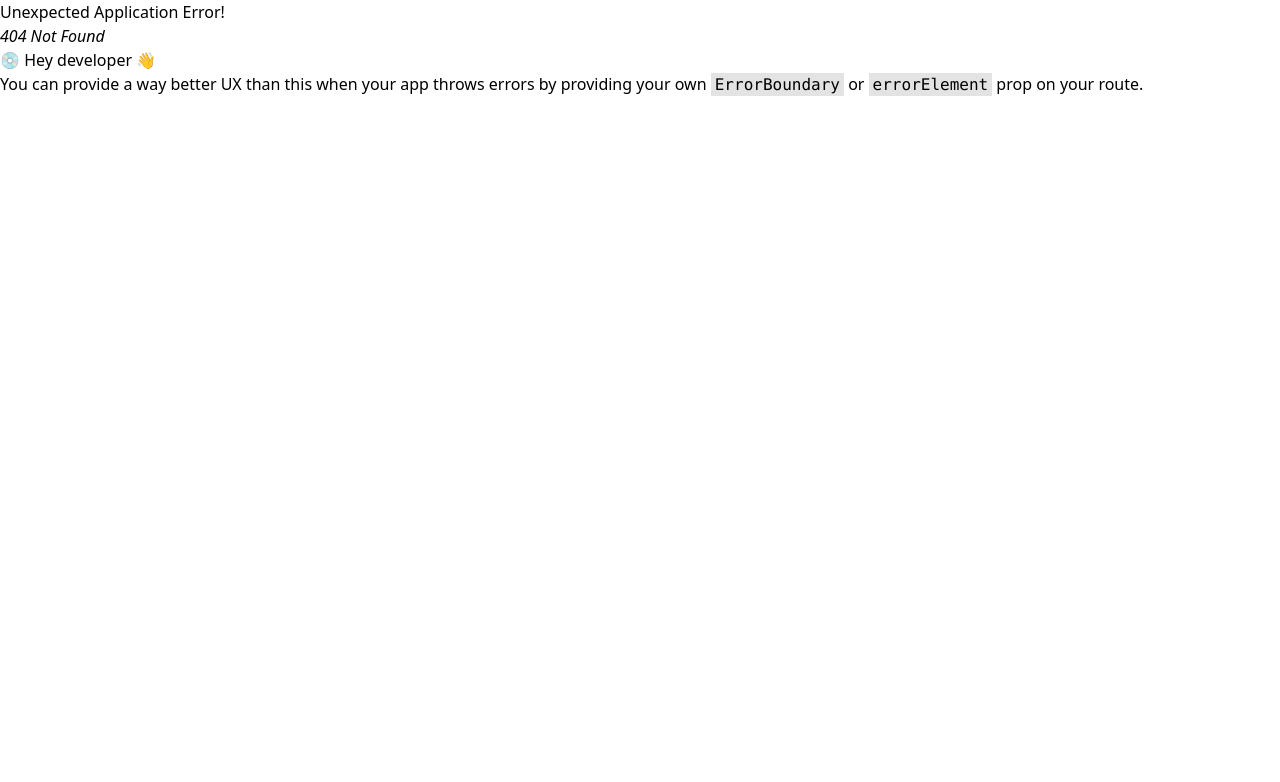
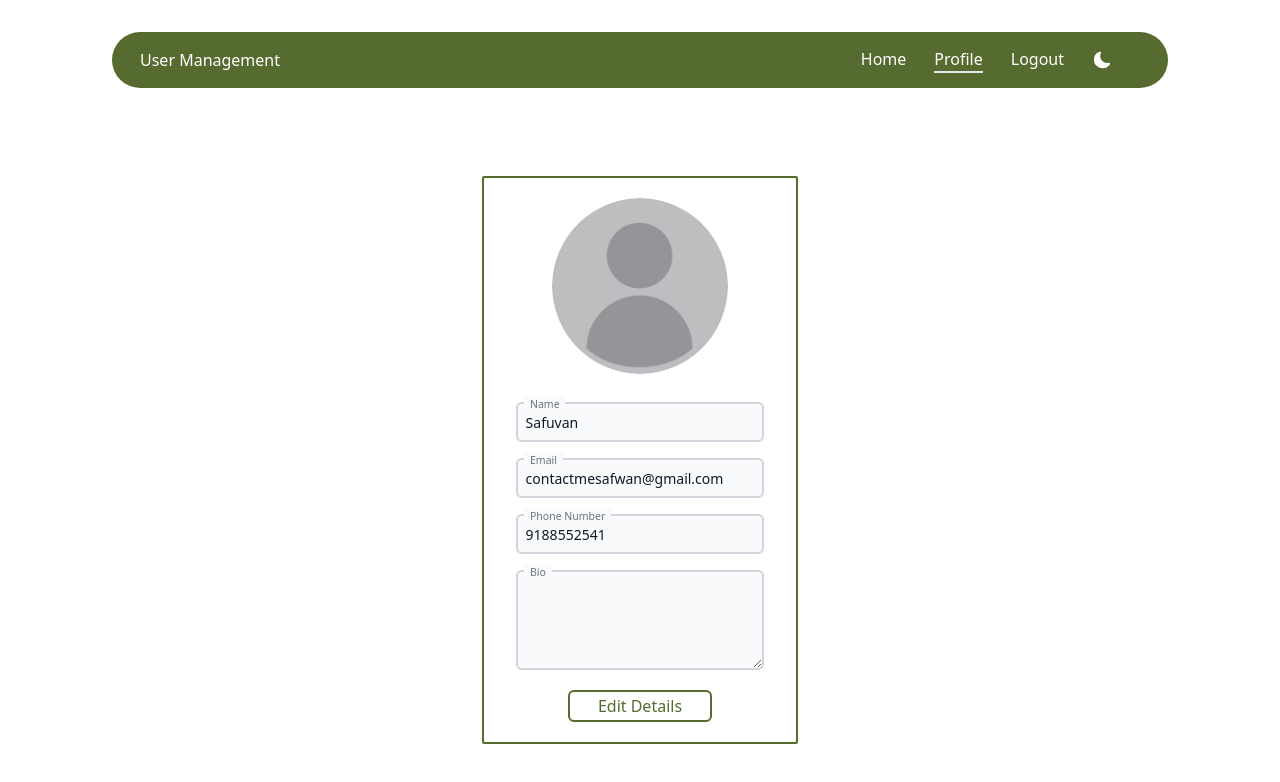
Before and after one commit to safu-van/User-Management, a React (Vite) app: page /profile in a window 1280 px wide. Before the commit this address had no page. Shown: the top 782 px of the page. Built offline with nearby package versions, Linux system fonts and the light colour scheme.

Commit message:
profile page desigining completed

```diff
--- a/src/components/user/Home.jsx
+++ b/src/components/user/Home.jsx
@@ -1,4 +1,5 @@
 import React from "react";
+import { Link } from "react-router-dom";
 
 const Home = () => {
   return (
@@ -6,9 +7,12 @@ const Home = () => {
       <span className="text-4xl sm:text-5xl text-[#556B2F]">
         Welcome, <strong>Safuvan</strong>
       </span>
-      <button className="w-40 h-10 bg-white rounded-md text-[#556B2F] border-2 border-[#556B2F] hover:bg-[#556B2F] hover:text-white dark:bg-[#556B2F] dark:text-white dark:hover:bg-[#6a853a]">
+      <Link
+        to="/profile"
+        className="w-40 h-10 bg-white rounded-md text-[#556B2F] border-2 border-[#556B2F] lg:hover:bg-[#556B2F] lg:hover:text-white dark:bg-[#556B2F] dark:text-white dark:lg:hover:bg-[#6a853a] flex items-center justify-center"
+      >
         View Profile
-      </button>
+      </Link>
     </div>
   );
 };
--- a/src/components/user/Navbar.jsx
+++ b/src/components/user/Navbar.jsx
@@ -1,4 +1,5 @@
 import React, { useState } from "react";
+import { NavLink } from "react-router-dom";
 
 const Navbar = () => {
   const [theme, setTheme] = useState("light");
@@ -12,23 +13,35 @@ const Navbar = () => {
 
       <div className="flex">
         <div className="hidden lg:flex gap-7">
-          <span className="border-b-2">Home</span>
-          <span>Profile</span>
+          <NavLink
+            to="/"
+            className={({ isActive }) => (isActive ? "border-b-2" : "")}
+          >
+            Home
+          </NavLink>
+          <NavLink
+            to="/profile"
+            className={({ isActive }) => (isActive ? "border-b-2" : "")}
+          >
+            Profile
+          </NavLink>
           <span>Logout</span>
         </div>
 
         <div className="flex pr-6 pl-7 lg:px-7">
-          <span className="pt-[5px] cursor-pointer" title="switch theme">
+          <span
+            className="cursor-pointer flex justify-center items-center"
+            title="switch theme"
+          >
             {theme == "light" ? (
               <svg
                 aria-hidden="true"
                 focusable="false"
-                height="22"
+                height="20"
                 role="presentation"
                 viewBox="0 0 24 24"
-                width="18"
+                width="20"
                 onClick={() => setTheme("dark")}
-                className="pb-1 lg:pb-0"
               >
                 <path
                   d="M21.53 15.93c-.16-.27-.61-.69-1.73-.49a8.46 8.46 0 01-1.88.13 8.409 8.409 0 01-5.91-2.82 8.068 8.068 0 01-1.44-8.66c.44-1.01.13-1.54-.09-1.76s-.77-.55-1.83-.11a10.318 10.318 0 00-6.32 10.21 10.475 10.475 0 007.04 8.99 10 10 0 002.89.55c.16.01.32.02.48.02a10.5 10.5 0 008.47-4.27c.67-.93.49-1.519.32-1.79z"
@@ -39,12 +52,11 @@ const Navbar = () => {
               <svg
                 aria-hidden="true"
                 focusable="false"
-                height="22"
+                height="20"
                 role="presentation"
                 viewBox="0 0 24 24"
-                width="18"
+                width="20"
                 onClick={() => setTheme("light")}
-                className="pb-1 lg:pb-0"
               >
                 <g fill="currentColor">
                   <path d="M19 12a7 7 0 11-7-7 7 7 0 017 7z"></path>
@@ -61,6 +73,24 @@ const Navbar = () => {
             className="text-white focus:outline-none"
             onClick={() => setToggle(!toggle)}
           >
+            {toggle ? (
+              // Cross Icon (to close the menu)
+              <svg
+                className="w-6 h-6"
+                fill="none"
+                stroke="currentColor"
+                viewBox="0 0 24 24"
+                xmlns="http://www.w3.org/2000/svg"
+              >
+                <path
+                  strokeLinecap="round"
+                  strokeLinejoin="round"
+                  strokeWidth="2"
+                  d="M6 18L18 6M6 6l12 12"
+                />
+              </svg>
+            ) : (
+              // Hamburger Icon (to open the menu)
               <svg
                 className="w-6 h-6"
                 fill="none"
@@ -75,20 +105,33 @@ const Navbar = () => {
                   d="M4 6h16M4 12h16M4 18h16"
                 />
               </svg>
+            )}
           </button>
         </div>
 
         <div
           className={`${
             toggle ? "translate-x-0" : "-translate-x-full"
-          } lg:hidden transform top-[13%] left-0 right-0 absolute bg-gray-800 text-white p-6 transition-transform duration-300 ease-in-out`}
+          } lg:hidden transform top-[13%] left-0 right-0 z-10 absolute bg-gray-800 text-white p-6 transition-transform duration-300 ease-in-out`}
         >
           <ul className="space-y-6 text-lg pl-3">
             <li>
-              <span className="border-b-2">Home</span>
+              <NavLink
+                to="/"
+                className={({ isActive }) => (isActive ? "border-b-2" : "")}
+                onClick={() => setToggle(false)}
+              >
+                Home
+              </NavLink>
             </li>
             <li>
-              <span>Profile</span>
+              <NavLink
+                to="/profile"
+                className={({ isActive }) => (isActive ? "border-b-2" : "")}
+                onClick={() => setToggle(false)}
+              >
+                Profile
+              </NavLink>
             </li>
             <li>
               <span>Logout</span>
--- /dev/null
+++ b/src/components/user/Profile.jsx
@@ -0,0 +1,147 @@
+import React, { useState } from "react";
+
+const Profile = () => {
+  const [edit, setEdit] = useState(false);
+
+  return (
+    <div className="border-2 border-[#556B2F] rounded-sm w-[70%] md:w-[30%] flex flex-col items-center py-5 px-5 lg:px-8">
+      <div className="relative w-36 h-36 lg:w-44 lg:h-44 rounded-full overflow-hidden">
+        <img
+          src="profile-placeholder.png"
+          alt="Profile"
+          className="w-full h-full object-cover"
+        />
+        {edit && (
+          <label className="cursor-pointer">
+            <input
+              name="image"
+              accept="image/*"
+              type="file"
+              className="absolute inset-0 opacity-0"
+            />
+            <div className="absolute inset-0 bg-black bg-opacity-50 flex justify-center items-center lg:bg-opacity-0 lg:hover:bg-opacity-50">
+              <svg
+                xmlns="http://www.w3.org/2000/svg"
+                width="22"
+                height="22"
+                fill="currentColor"
+                className="text-white lg:text-opacity-0 lg:hover:text-opacity-100 lg:w-full lg:h-full lg:px-[4.7rem]"
+                viewBox="0 0 16 16"
+              >
+                <path
+                  d="M15.502 1.94a.5.5 0 0 1 0 .706L14.459 3.69l-2-2L13.502.646a.5.5 0 0 1 .707 0l1.293 1.293zm-1.75 2.456-2-2L4.939 9.21a.5.5 0 0 0-.121.196l-.805 2.414a.25.25 0 0 0 .316.316l2.414-.805a.5.5 0 0 0 .196-.12l6.813-6.814z"
+                  fill="currentColor"
+                />
+                <path
+                  fillRule="evenodd"
+                  d="M1 13.5A1.5 1.5 0 0 0 2.5 15h11a1.5 1.5 0 0 0 1.5-1.5v-6a.5.5 0 0 0-1 0v6a.5.5 0 0 1-.5.5h-11a.5.5 0 0 1-.5-.5v-11a.5.5 0 0 1 .5-.5H9a.5.5 0 0 0 0-1H2.5A1.5 1.5 0 0 0 1 2.5v11z"
+                  fill="currentColor"
+                />
+              </svg>
+            </div>
+          </label>
+        )}
+      </div>
+
+      <div className="w-full">
+        <div className="relative mt-7 w-full">
+          <input
+            type="text"
+            id="name"
+            value="Safuvan"
+            className={`block pl-2 w-full h-10 text-sm text-gray-900 bg-gray-50 rounded-md border-2 focus:outline-none ${
+              edit ? "border-[#556B2F]" : "border-gray-300"
+            } peer`}
+            readOnly={!edit}
+          />
+          <label
+            htmlFor="name"
+            className="absolute text-sm text-gray-500 transform -translate-y-4 scale-75 top-2 z-10 origin-[0] bg-gray-50 px-2 left-2"
+          >
+            Name
+          </label>
+          {/* <span className="text-xs text-red-500 pl-3">alert</span> */}
+        </div>
+        <div className="relative mt-4 w-full">
+          <input
+            type="text"
+            id="email"
+            value="contactmesafwan@gmail.com"
+            className={`block pl-2 w-full h-10 text-sm text-gray-900 bg-gray-50 rounded-md border-2 focus:outline-none ${
+              edit ? "border-[#556B2F]" : "border-gray-300"
+            } peer`}
+            readOnly={!edit}
+          />
+          <label
+            htmlFor="email"
+            className="absolute text-sm text-gray-500 transform -translate-y-4 scale-75 top-2 z-10 origin-[0] bg-gray-50 px-2 left-2"
+          >
+            Email
+          </label>
+          {/* <span className="text-xs text-red-500 pl-3">alert</span> */}
+        </div>
+        <div className="relative mt-4 w-full">
+          <input
+            type="text"
+            id="floating_input"
+            value="9188552541"
+            className={`block pl-2 w-full h-10 text-sm text-gray-900 bg-gray-50 rounded-md border-2 focus:outline-none ${
+              edit ? "border-[#556B2F]" : "border-gray-300"
+            } peer`}
+            readOnly={!edit}
+          />
+          <label
+            htmlFor="floating_input"
+            className="absolute text-sm text-gray-500 transform -translate-y-4 scale-75 top-2 z-10 origin-[0] bg-gray-50 px-2 left-2"
+          >
+            Phone Number
+          </label>
+          {/* <span className="text-xs text-red-500 pl-3">alert</span> */}
+        </div>
+        <div className="relative mt-4 w-full">
+          <textarea
+            id="bio"
+            className={`block pl-2 w-full text-sm text-gray-900 p-2 bg-gray-50 rounded-md border-2 focus:outline-none ${
+              edit ? "border-[#556B2F]" : "border-gray-300"
+            } peer`}
+            rows="4"
+            readOnly={!edit}
+          ></textarea>
+          <label
+            htmlFor="bio"
+            className="absolute text-sm text-gray-500 transform -translate-y-4 scale-75 top-2 z-10 origin-[0] bg-gray-50 px-2 left-2"
+          >
+            Bio
+          </label>
+        </div>
+      </div>
+      <div className="mt-5 flex gap-5">
+        {edit ? (
+          <>
+            <button
+              onClick={() => setEdit(false)}
+              className="w-20 h-8 bg-white rounded-md text-[#556B2F] border-2 border-[#556B2F] lg:hover:bg-[#556B2F] lg:hover:text-white "
+            >
+              Cancel
+            </button>
+            <button
+              onClick={() => setEdit(true)}
+              className="w-24 h-8 bg-[#556B2F] rounded-md text-white border-2 border-[#556B2F] lg:hover:border-[#556B2F] lg:hover:text-[#556B2F] lg:hover:bg-white"
+            >
+              Update
+            </button>
+          </>
+        ) : (
+          <button
+            onClick={() => setEdit(true)}
+            className="w-36 h-8 bg-white rounded-md text-[#556B2F] border-2 border-[#556B2F] lg:hover:bg-[#556B2F] lg:hover:text-white"
+          >
+            Edit Details
+          </button>
+        )}
+      </div>
+    </div>
+  );
+};
+
+export default Profile;
```
Also changed, not shown: src/App.jsx (+6 -3 lines), public/profile-placeholder.png (added). Lines whose indentation alone changed are shown as unchanged.
